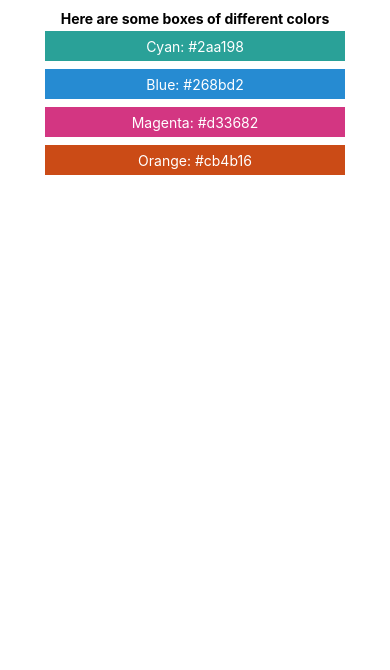
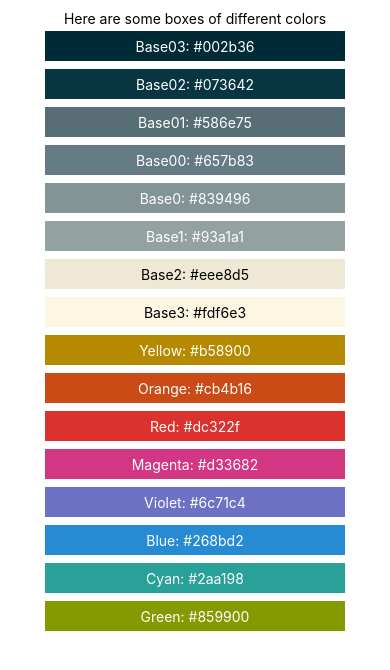
Before and after one commit to jphoga/RN-Project, a React Native app: screen / in a window 390 px wide. Shown: the top 670 px of the page. Built offline with nearby package versions, Linux system fonts and the light colour scheme.

Commit message:
second exercise

```diff
--- a/App.js
+++ b/App.js
@@ -1,56 +1,42 @@
 import React from 'react';
-import { View, Text, SafeAreaView, StyleSheet, TouchableOpacity, Alert } from 'react-native';
+import { View, Text, SafeAreaView, StyleSheet, FlatList } from 'react-native';
+import ColorBox from './components/ColorBox';
+
+const COLORS = [
+  { colorName: 'Base03', hexCode: '#002b36', textColor: 'white' },
+  { colorName: 'Base02', hexCode: '#073642', textColor: 'white' },
+  { colorName: 'Base01', hexCode: '#586e75', textColor: 'white' },
+  { colorName: 'Base00', hexCode: '#657b83', textColor: 'white' },
+  { colorName: 'Base0', hexCode: '#839496', textColor: 'white' },
+  { colorName: 'Base1', hexCode: '#93a1a1', textColor: 'white' },
+  { colorName: 'Base2', hexCode: '#eee8d5', textColor: 'black' },
+  { colorName: 'Base3', hexCode: '#fdf6e3', textColor: 'black' },
+  { colorName: 'Yellow', hexCode: '#b58900', textColor: 'white' },
+  { colorName: 'Orange', hexCode: '#cb4b16', textColor: 'white' },
+  { colorName: 'Red', hexCode: '#dc322f', textColor: 'white' },
+  { colorName: 'Magenta', hexCode: '#d33682', textColor: 'white' },
+  { colorName: 'Violet', hexCode: '#6c71c4', textColor: 'white' },
+  { colorName: 'Blue', hexCode: '#268bd2', textColor: 'white' },
+  { colorName: 'Cyan', hexCode: '#2aa198', textColor: 'white' },
+  { colorName: 'Green', hexCode: '#859900', textColor: 'white' },
+];
 
 const App = () => {
   return (
     <SafeAreaView style={styles.safeArea}>
       <View style={[styles.container]}>
         <Text style={styles.fat}>Here are some boxes of different colors</Text>
-        <TouchableOpacity style={[styles.buttonStyle, styles.cyan]}>
-          <Text style={styles.white}>Cyan: #2aa198</Text>
-        </TouchableOpacity>
-        <TouchableOpacity style={[styles.buttonStyle, styles.blue]}>
-          <Text style={styles.white}>Blue: #268bd2</Text>
-        </TouchableOpacity>
-        <TouchableOpacity style={[styles.buttonStyle, styles.magenta]}>
-          <Text style={styles.white}>Magenta: #d33682</Text>
-        </TouchableOpacity>
-        <TouchableOpacity style={[styles.buttonStyle, styles.orange]}>
-          <Text style={styles.white}>Orange: #cb4b16</Text>
-        </TouchableOpacity>
+        <FlatList
+          data={COLORS}
+          keyExtractor={item => item}
+          renderItem={({ item }) => <ColorBox colorName={item.colorName} hexCode={item.hexCode} textColor={item.textColor} />}
+        />
       </View >
     </SafeAreaView >
   )
 };
 
 const styles = StyleSheet.create({
-  white: {
-    color: 'white',
-  },
-  buttonStyle: {
-    marginHorizontal: 10,
-    marginVertical: 4,
-    paddingHorizontal: 10,
-    width: 300,
-    height: 30,
-    alignItems: 'center',
-    justifyContent: 'center',
-  },
-  cyan: {
-    backgroundColor: '#2aa198',
-  },
-  blue: {
-    backgroundColor: '#268bd2',
-  },
-  magenta: {
-    backgroundColor: '#d33682',
-  },
-  orange: {
-    backgroundColor: '#cb4b16',
-  },
-  fat: {
-    fontWeight: 'bold',
-  },
   container: {
     marginTop: 10,
     alignItems: 'center',
--- /dev/null
+++ b/components/ColorBox.js
@@ -0,0 +1,32 @@
+import React from 'react';
+import { TouchableOpacity, Text, StyleSheet } from 'react-native';
+
+const ColorBox = ({ colorName, hexCode, textColor }) => {
+    const boxColor = {
+        backgroundColor: hexCode,
+    }
+    const fontColor = {
+        color: textColor,
+    }
+    return (
+        <TouchableOpacity style={[styles.buttonStyle, boxColor]}>
+            <Text style={fontColor}>
+                {colorName}: {hexCode}
+            </Text>
+        </TouchableOpacity>
+    )
+}
+
+const styles = StyleSheet.create({
+    buttonStyle: {
+        marginHorizontal: 10,
+        marginVertical: 4,
+        paddingHorizontal: 10,
+        width: 300,
+        height: 30,
+        alignItems: 'center',
+        justifyContent: 'center',
+    },
+})
+
+export default ColorBox;
```
